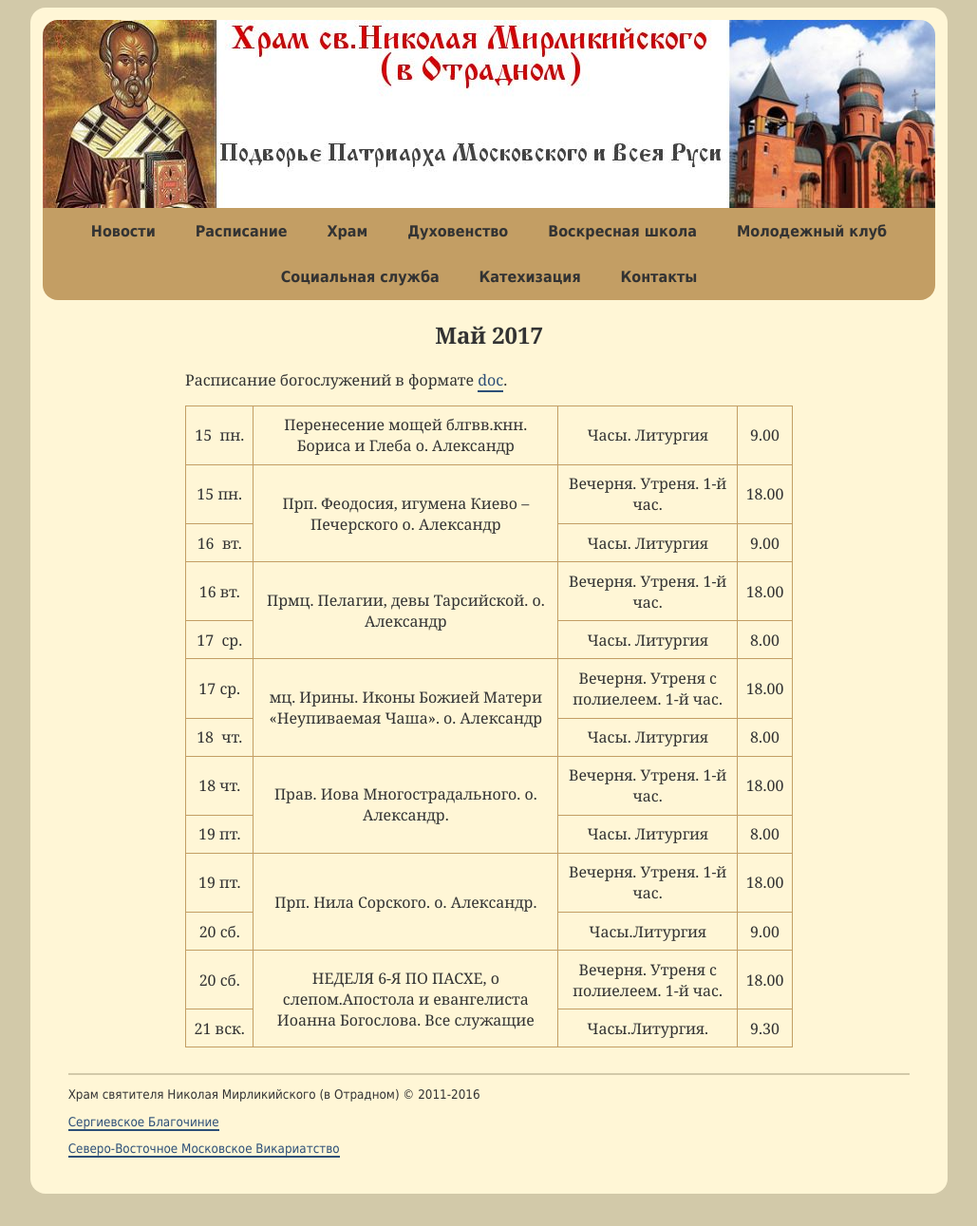
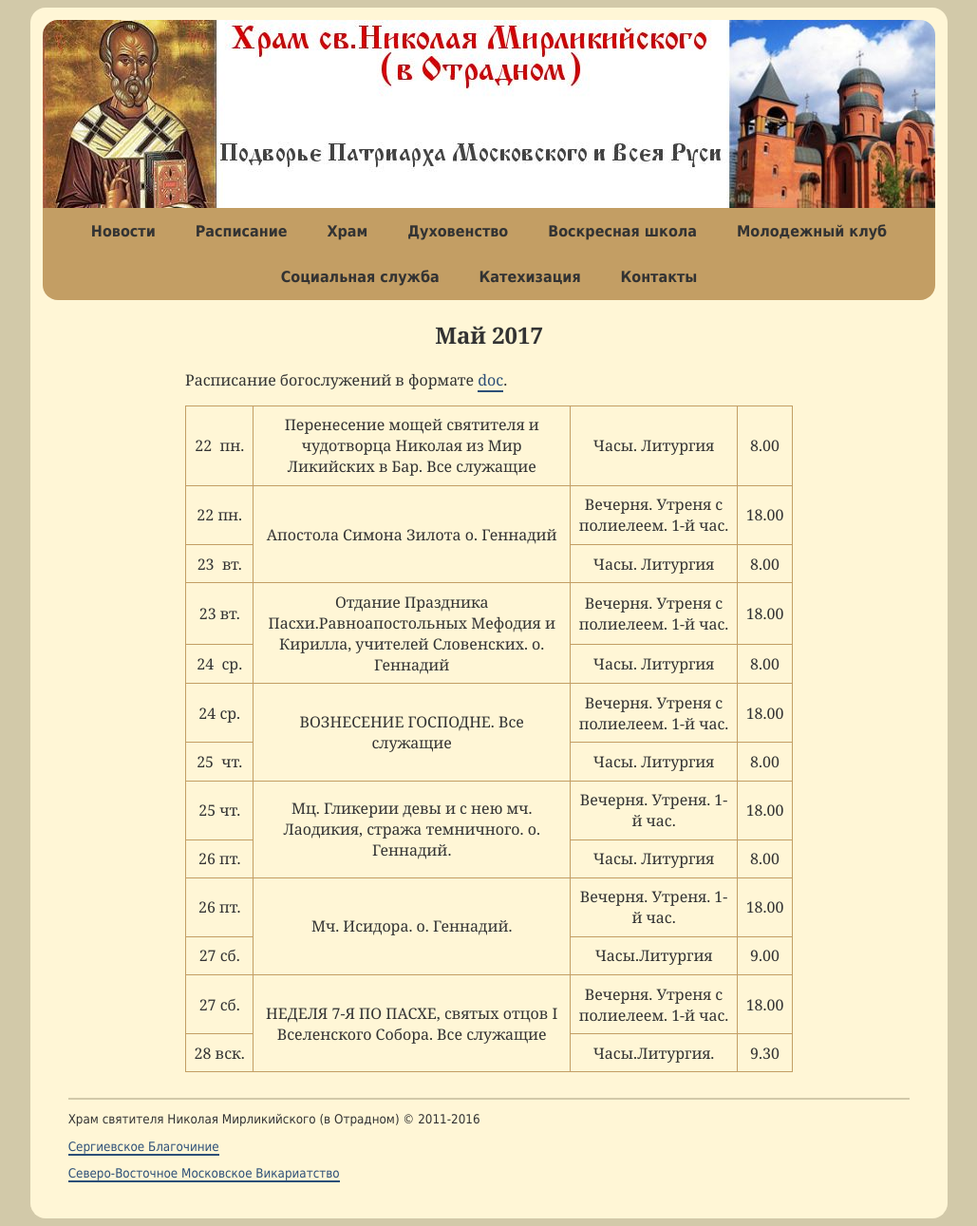
Before and after one commit to hramotradnoe/hramotradnoe.github.io, a Jekyll site: the page built from schedule/index.html, in a window 1280 px wide. Shown: the whole page at 95% size, without its empty margins (125-1154 px from the left). Built offline with Jekyll 4.4.1, drawn with Linux system fonts in a browser that asks for light colours; before the commit the page ends 1265 px from its top, so only the background shows below that.

Commit message:
Update schedule.yml

```diff
--- a/_data/schedule.yml
+++ b/_data/schedule.yml
@@ -1,56 +1,56 @@
 period: Май 2017
 link: "https://docs.google.com/document/d/1t8COHfB2F9REH8HYYbm7ABme1RU4pObpkKfO8Wv7CbI/edit#"
 timetable:
- - description : "Перенесение мощей блгвв.кнн. Бориса и Глеба о. Александр"
+ - description : "Перенесение мощей святителя и чудотворца Николая из Мир Ликийских в Бар. Все служащие"
    services    :
-      - day   : 15&nbsp; пн.
-        time  : '9.00'
+      - day   : 22&nbsp; пн.
+        time  : '8.00'
         title : "Часы. Литургия"
- - description : "Прп. Феодосия, игумена Киево – Печерского  о. Александр"
+ - description : "Апостола Симона Зилота  о. Геннадий"
    services    :
-      - day   : 15&nbsp;пн.
+      - day   : 22&nbsp;пн.
+        time  : '18.00'
+        title : "Вечерня. Утреня с полиелеем. 1-й час."
+      - day   : 23&nbsp; вт.
+        time  : '8.00'
+        title : "Часы.  Литургия"
+ - description : "Отдание Праздника Пасхи.Равноапостольных Мефодия и Кирилла, учителей Словенских. о. Геннадий"
+   services    :
+      - day   : 23&nbsp;вт.
+        time  : '18.00'
+        title : "Вечерня. Утреня с полиелеем. 1-й час."
+      - day   : 24&nbsp; ср.
+        time  : '8.00'
+        title : "Часы. Литургия"
+ - description : "ВОЗНЕСЕНИЕ ГОСПОДНЕ. Все служащие"
+   services    :
+      - day   : 24&nbsp;ср.
+        time  : '18.00'
+        title : "Вечерня. Утреня с полиелеем. 1-й час."
+      - day   : 25&nbsp; чт.
+        time  : '8.00'
+        title : "Часы. Литургия"
+ - description : "Мц. Гликерии девы и с нею мч. Лаодикия, стража темничного. о. Геннадий."
+   services    :
+      - day   : 25&nbsp;чт.
         time  : '18.00'
         title : "Вечерня. Утреня. 1-й час."
-      - day   : 16&nbsp; вт.
-        time  : '9.00'
-        title : "Часы.  Литургия"
- - description : "Прмц. Пелагии, девы Тарсийской. о. Александр"
+      - day   : 26&nbsp;пт.
+        time  : '8.00'
+        title : "Часы. Литургия"
+ - description : "Мч. Исидора. о. Геннадий."
    services    :
-      - day   : 16&nbsp;вт.
+      - day   : 26&nbsp;пт.
         time  : '18.00'
         title : "Вечерня. Утреня. 1-й час."
-      - day   : 17&nbsp; ср.
-        time  : '8.00'
-        title : "Часы. Литургия"
- - description : "мц. Ирины. Иконы Божией Матери «Неупиваемая Чаша». о. Александр"
+      - day   : 27&nbsp;сб.
+        time  : '9.00'
+        title : "Часы.Литургия"
+ - description : "НЕДЕЛЯ 7-Я ПО ПАСХЕ, святых отцов I Вселенского Собора. Все служащие"
    services    :
-      - day   : 17&nbsp;ср.
+      - day   : 27&nbsp;сб.
         time  : '18.00'
         title : "Вечерня. Утреня с полиелеем. 1-й час."
-      - day   : 18&nbsp; чт.
-        time  : '8.00'
-        title : "Часы. Литургия"
- - description : "Прав. Иова Многострадального. о. Александр."
-   services    :
-      - day   : 18&nbsp;чт.
-        time  : '18.00'
-        title : "Вечерня. Утреня. 1-й час."
-      - day   : 19&nbsp;пт.
-        time  : '8.00'
-        title : "Часы. Литургия"
- - description : "Прп. Нила Сорского. о. Александр."
-   services    :
-      - day   : 19&nbsp;пт.
-        time  : '18.00'
-        title : "Вечерня. Утреня. 1-й час."
-      - day   : 20&nbsp;сб.
-        time  : '9.00'
-        title : "Часы.Литургия"
- - description : "НЕДЕЛЯ 6-Я ПО ПАСХЕ, о слепом.Апостола и евангелиста Иоанна Богослова. Все служащие"
-   services    :
-      - day   : 20&nbsp;сб.
-        time  : '18.00'
-        title : "Вечерня. Утреня с полиелеем. 1-й час."
-      - day   : 21&nbsp;вск.
+      - day   : 28&nbsp;вск.
         time  : '9.30'
         title : "Часы.Литургия."
```
